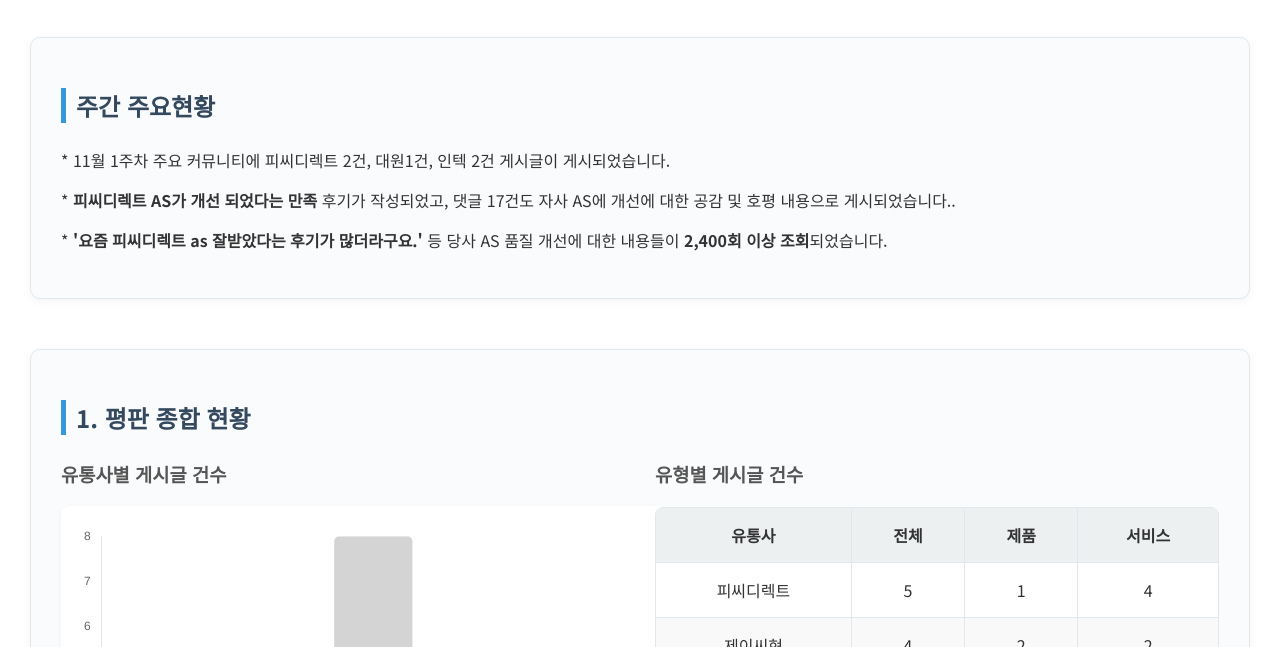
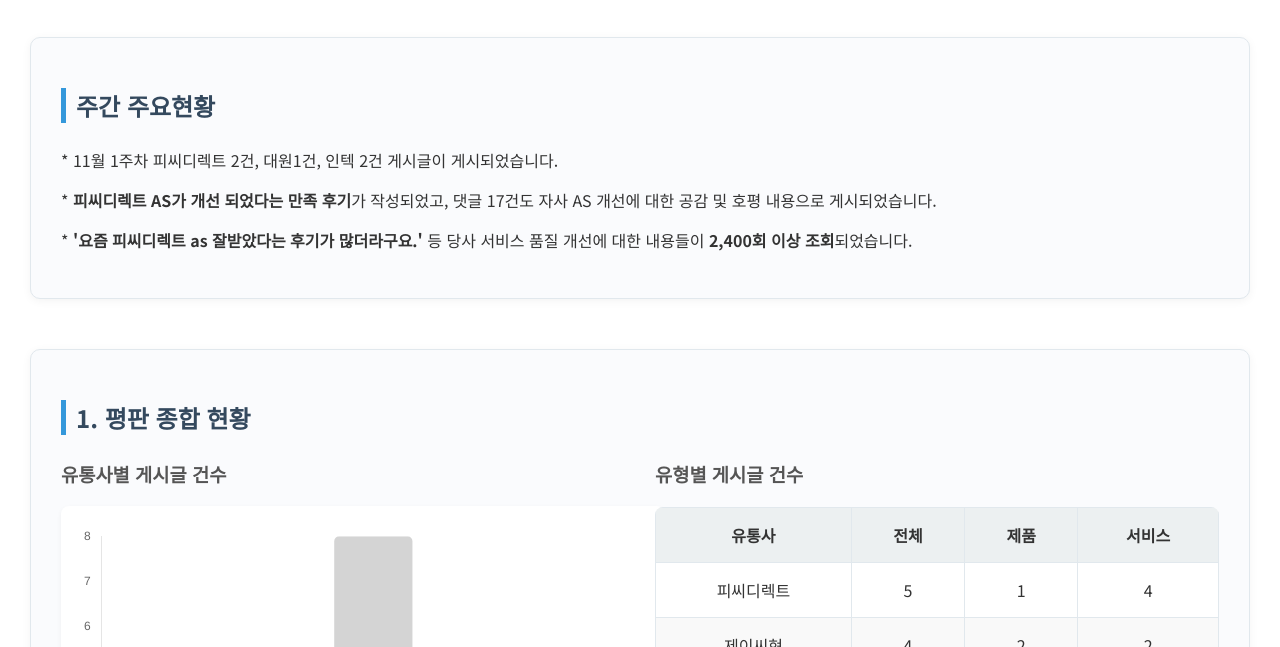
Before and after one commit to bullazure/report_pcd.hv-stone, a plain HTML site: page [NEW] 2025_1110.html in a window 1280 px wide. Shown: the part 153-800 px from the top of the page. Drawn offline with nearby package versions, Linux system fonts and the light colour scheme.

Commit message:
Add files via upload

```diff
--- a/[NEW] 2025_1110.html
+++ b/[NEW] 2025_1110.html
@@ -116,9 +116,9 @@
 
         <div class="section-box">
             <h2>주간 주요현황</h2>
-            <p>* 11월 1주차 주요 커뮤니티에 피씨디렉트 2건, 대원1건, 인텍 2건 게시글이 게시되었습니다.</p>
-            <p>* <b>피씨디렉트 AS가 개선 되었다는 만족</b> 후기가 작성되었고, 댓글 17건도 자사 AS에 개선에 대한 공감 및 호평 내용으로 게시되었습니다..</p>
-            <p>* <b>'요즘 피씨디렉트 as 잘받았다는 후기가 많더라구요.'</b> 등 당사 AS 품질 개선에 대한 내용들이 <b>2,400회 이상 조회</b>되었습니다.</p>
+            <p>* 11월 1주차 피씨디렉트 2건, 대원1건, 인텍 2건 게시글이 게시되었습니다.</p>
+            <p>* <b>피씨디렉트 AS가 개선 되었다는 만족 후기</b>가 작성되었고, 댓글 17건도 자사 AS 개선에 대한 공감 및 호평 내용으로 게시되었습니다.</p>
+            <p>* <b>'요즘 피씨디렉트 as 잘받았다는 후기가 많더라구요.'</b> 등 당사 서비스 품질 개선에 대한 내용들이 <b>2,400회 이상 조회</b>되었습니다.</p>
         </div>
 
         <div class="section-box">
```
